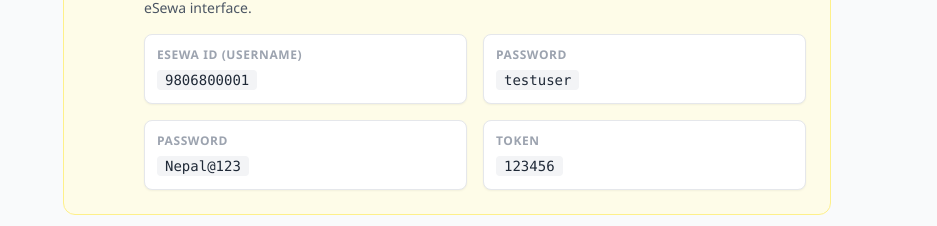
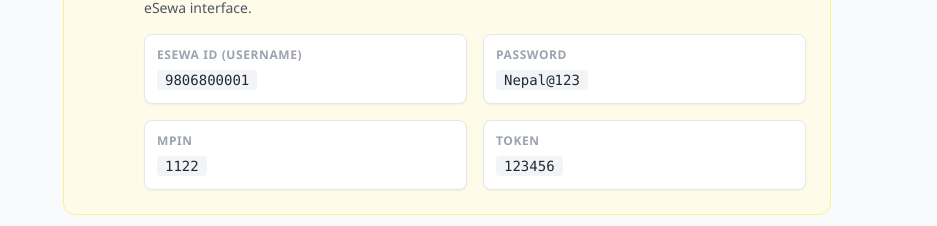
Before and after one commit to sujitbarnawal/Project-Management-Tool, a Nuxt app: page /subscription in a window 1280 px wide. Shown: the part 871-1097 px from the top of the page, without its empty margins (193-1130 px from the left). Built offline with nearby package versions, Linux system fonts and the light colour scheme; no server answers.

Commit message:
feat(subscription): update password field to MPIN and change test user credentials

```diff
--- a/app/pages/subscription.vue
+++ b/app/pages/subscription.vue
@@ -201,11 +201,11 @@
                             </div>
                             <div class="bg-white p-3 rounded-lg border border-gray-200 shadow-sm">
                                 <span class="text-xs text-gray-400 font-semibold uppercase tracking-wider block mb-1">Password</span>
-                                <code class="text-sm font-mono text-gray-800 bg-gray-100 px-2 py-0.5 rounded">testuser</code>
+                                <code class="text-sm font-mono text-gray-800 bg-gray-100 px-2 py-0.5 rounded">Nepal@123</code>
                             </div>
                               <div class="bg-white p-3 rounded-lg border border-gray-200 shadow-sm">
-                                <span class="text-xs text-gray-400 font-semibold uppercase tracking-wider block mb-1">Password</span>
-                                <code class="text-sm font-mono text-gray-800 bg-gray-100 px-2 py-0.5 rounded">Nepal@123</code>
+                                <span class="text-xs text-gray-400 font-semibold uppercase tracking-wider block mb-1">MPIN</span>
+                                <code class="text-sm font-mono text-gray-800 bg-gray-100 px-2 py-0.5 rounded">1122</code>
                             </div>
                              <div class="bg-white p-3 rounded-lg border border-gray-200 shadow-sm">
                                 <span class="text-xs text-gray-400 font-semibold uppercase tracking-wider block mb-1">Token</span>
```
